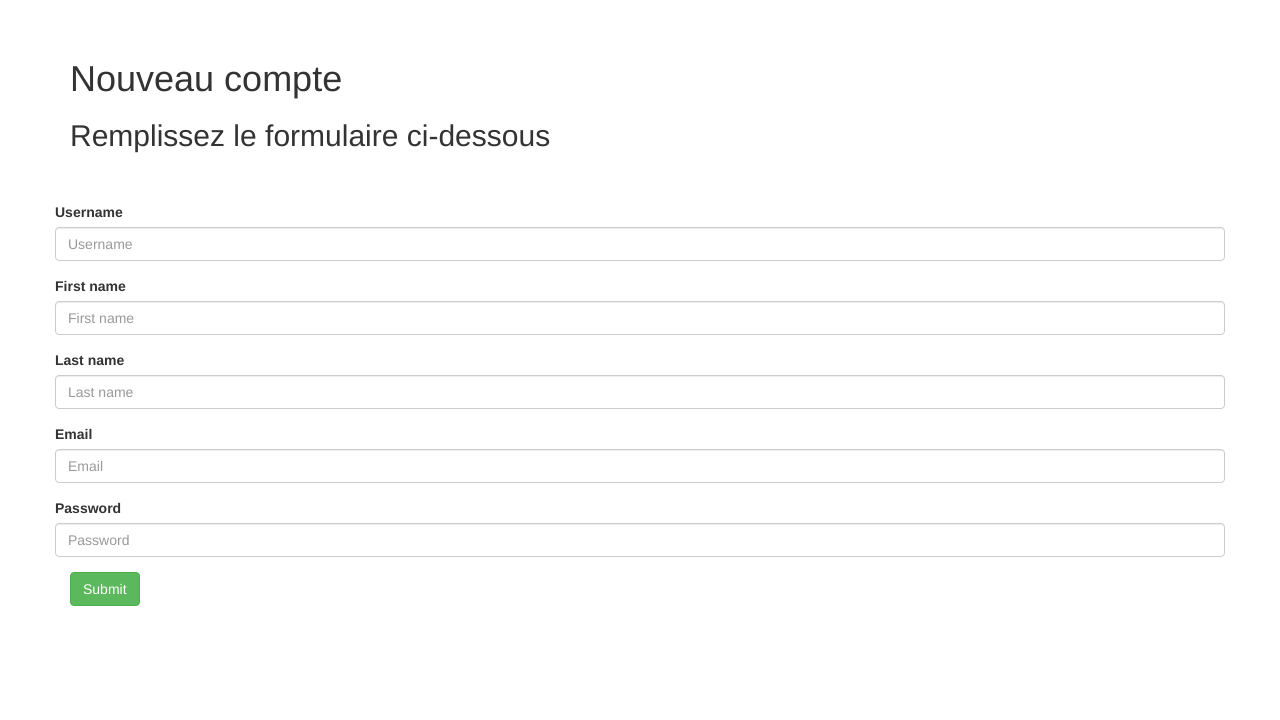
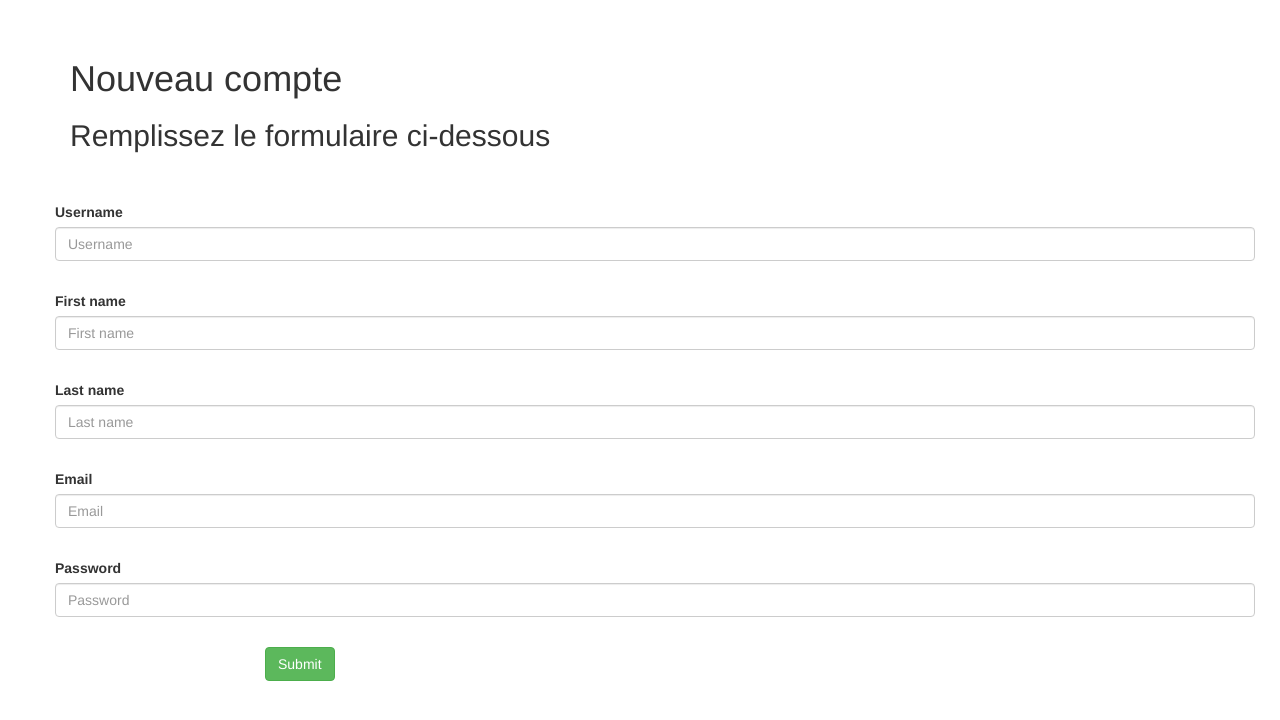
Before and after one commit to Mathsoum/MediaLibrary, a Django app: page /gallery/user/add in a window 1280 px wide. Shown: the part 51-771 px from the top of the page. Run offline with Django 3.2, Linux system fonts and the light colour scheme; some libraries are stand-ins or nearby versions.

Commit message:
User add form refactored

```diff
--- a/gallery/forms.py
+++ b/gallery/forms.py
@@ -21,7 +21,7 @@ class ConnexionForm(forms.Form):
 
 class UserCreationForm(forms.Form):
     username = forms.CharField(label="Username", max_length=32)
-    firstName = forms.CharField(label="First name", max_length=32)
-    lastName = forms.CharField(label="Last name", max_length=32)
+    first_name = forms.CharField(label="First name", max_length=32)
+    last_name = forms.CharField(label="Last name", max_length=32)
     email = forms.EmailField(label="Email", max_length=32)
     password = forms.CharField(label="Password", widget=forms.PasswordInput)
--- a/templates/gallery/user_add.html
+++ b/templates/gallery/user_add.html
@@ -13,14 +13,30 @@
 {# Display django.contrib.messages as Bootstrap alerts #}
 {% bootstrap_messages %}
 
-<form action="{% url 'gallery.views.user_add' %}" method="post" class="form form-horizontal">
-    {% csrf_token %}
-    {% bootstrap_form form layout='horizontal' %}
-    {% buttons %}
-        <button type="submit" class="btn btn-success">
-          Submit
-        </button>
-    {% endbuttons %}
-</form>
+<div class="container">
+    <form action="{% url 'gallery.views.user_add' %}" method="post" class="form form-horizontal">
+        {% csrf_token %}
+        <div class="form-group">
+            {% bootstrap_field form.username layout='horizontal' %}
+        </div>
+        <div class="form-group">
+            {% bootstrap_field form.first_name layout='horizontal' %}
+        </div>
+        <div class="form-group">
+            {% bootstrap_field form.last_name layout='horizontal' %}
+        </div>
+        <div class="form-group">
+            {% bootstrap_field form.email layout='horizontal' %}
+        </div>
+        <div class="form-group">
+            {% bootstrap_field form.password layout='horizontal' %}
+        </div>
+        <div class="form-group">
+            <div class="col-sm-offset-2">
+                <input type="submit" class="btn btn-success form-horizontal" value="Submit"/>
+            </div>
+        </div>
+    </form>
+</div>
 
 {% endblock %} {# body #}
```
